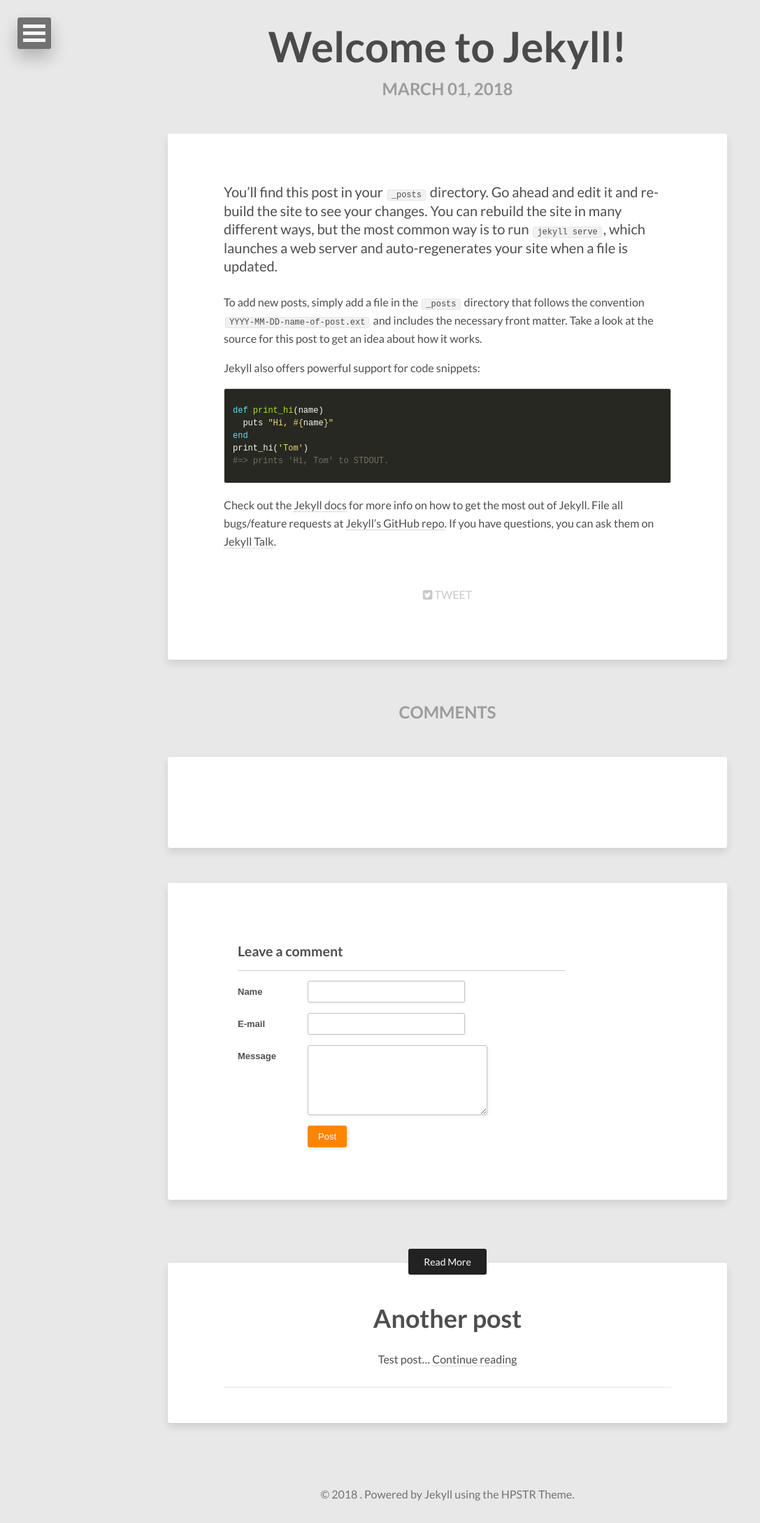
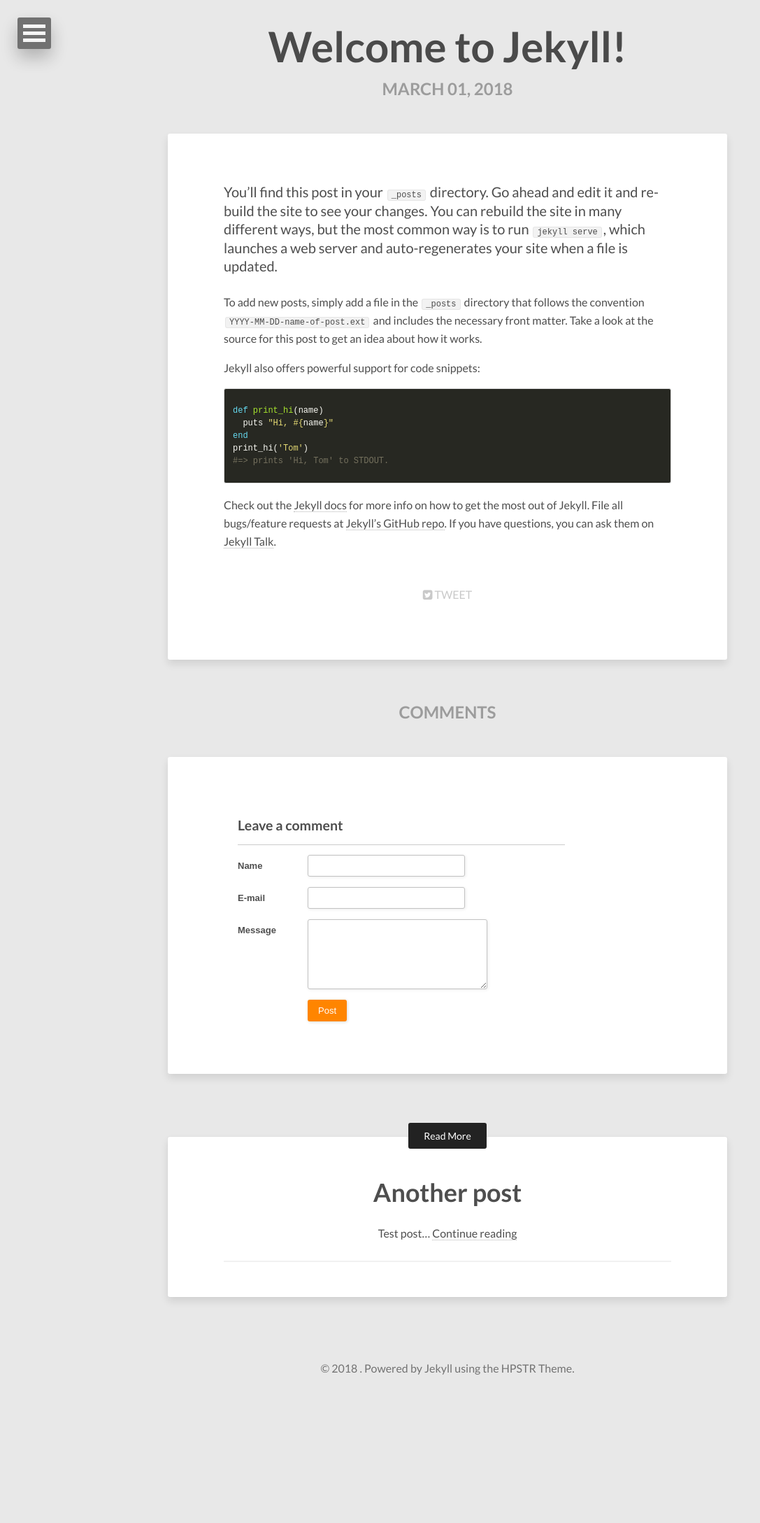
Before and after one commit to RossJayJones/rossjayjones.github.io, a Jekyll site: the page built from _posts/2018-03-01-welcome-to-jekyll.markdown, in a window 1280 px wide. Shown: the whole page at 70% size, without its empty margins (0-1087 px from the left). Built offline with Jekyll 4.4.1, drawn with Linux system fonts in a browser that asks for light colours; nearby versions of some CDN libraries; after the commit the page ends 1997 px from its top, so only the background shows below that.

Commit message:
hides comments section when there are no comments

```diff
--- a/_includes/comments.html
+++ b/_includes/comments.html
@@ -1,9 +1,12 @@
 <article class="hentry">
+
 	<header class="header-title">
 		<div class="header-title-wrap">
 			<h2 class="entry-title">Comments</h2>
 		</div><!-- /.header-title-wrap -->
 	</header>
+
+	{% if (site.data.comments[page.slug] | size) > 0 %}
 	<div class="entry-content">
 		<div class="comments">
 			{% for comment_hash in site.data.comments[page.slug] %}
@@ -15,6 +18,8 @@
 			{% endfor %}
 		</div>
 	</div><!-- /.entry-content -->
+	{% endif %}
+
 	<div class="entry-content">
 		<div class="comments">
 			<h2>Leave a comment</h2>
```
Lines whose indentation alone changed are shown as unchanged.
